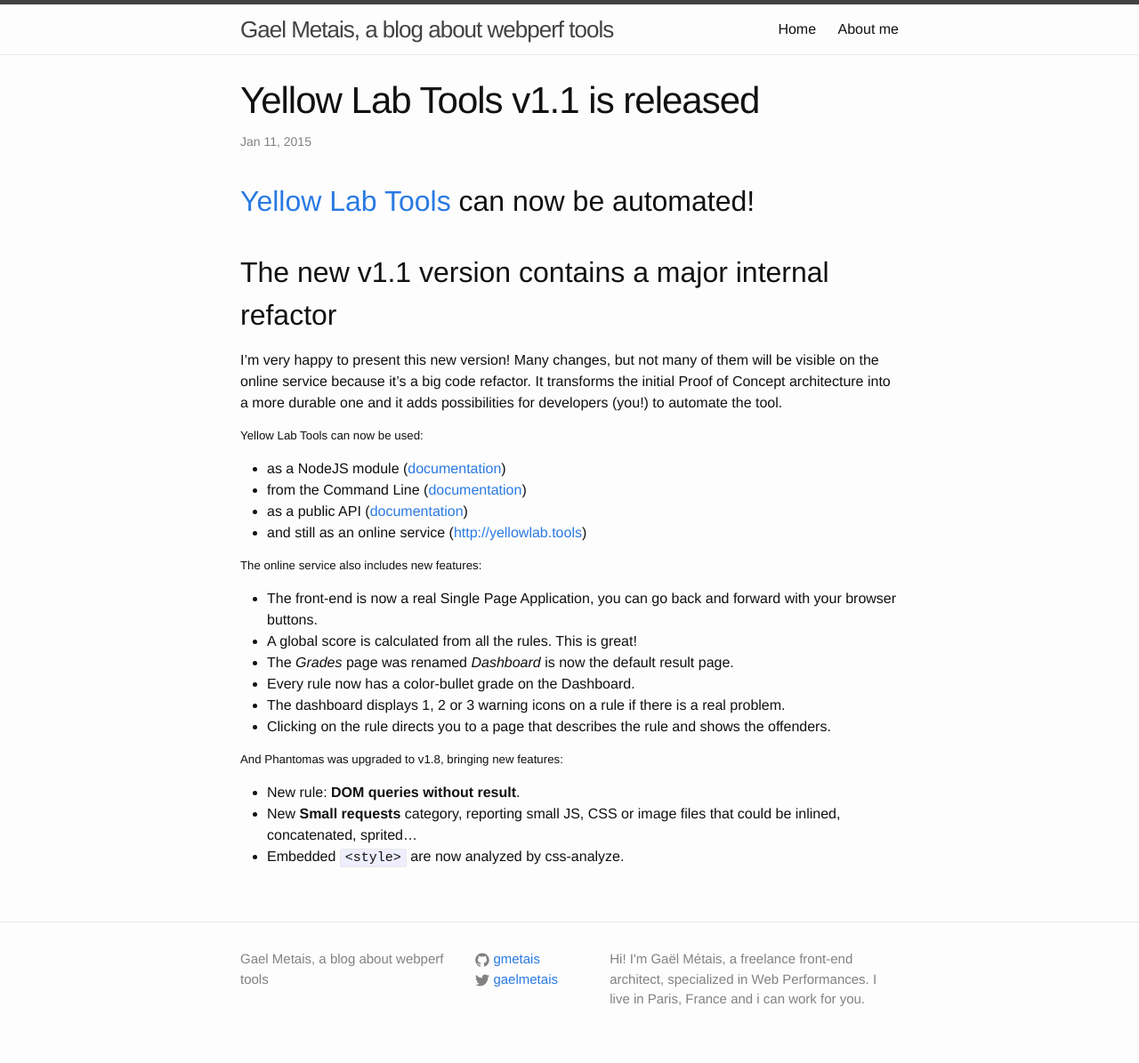
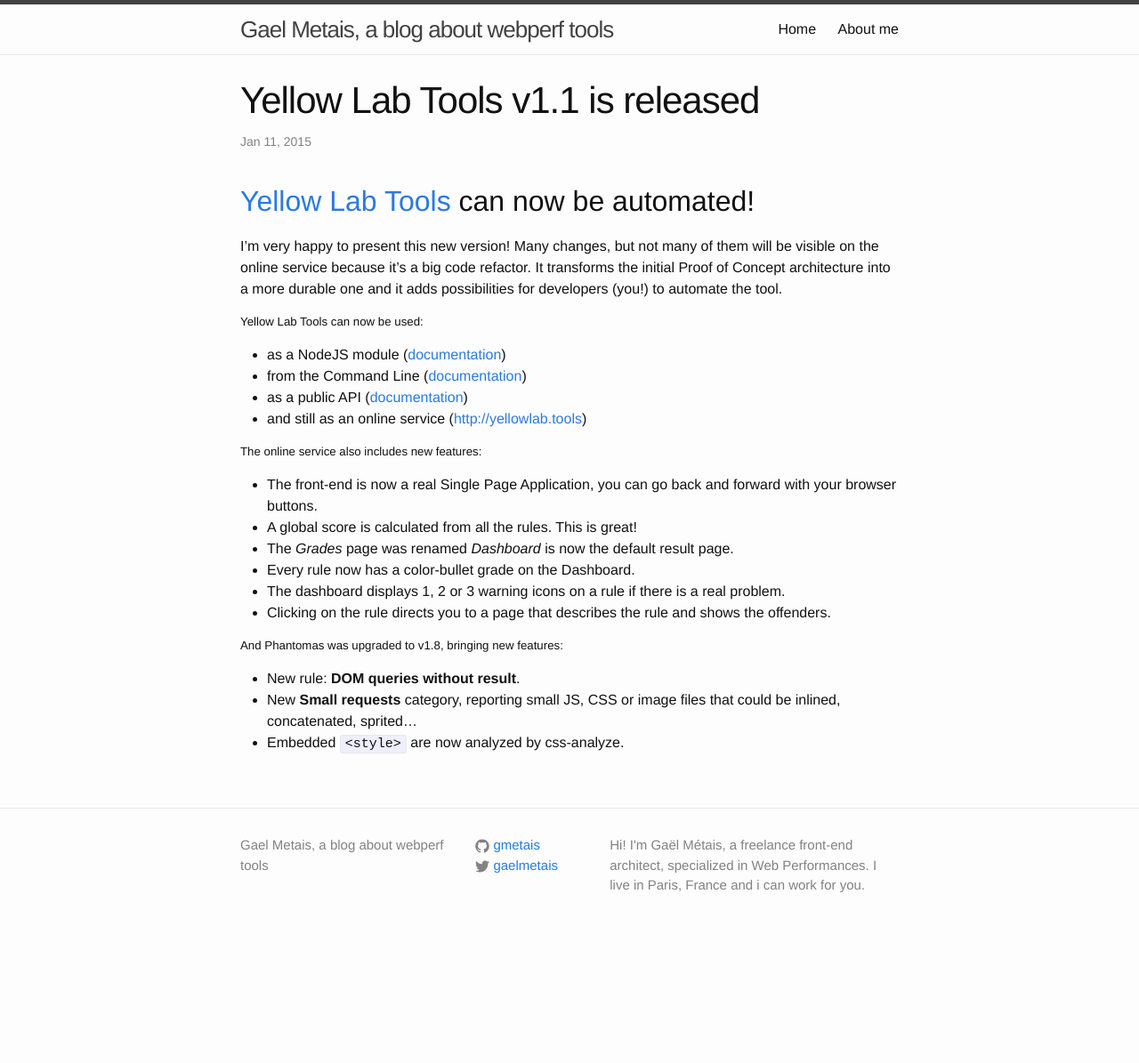
Before and after one commit to gmetais/gmetais.github.io, a Jekyll site: the page built from _posts/2015-01-11-version_1.1_released.markdown, in a window 1280 px wide. Shown: the whole page at 89% size. Built offline with Jekyll 4.4.1, drawn with Linux system fonts in a browser that asks for light colours; after the commit the page ends 1067 px from its top, so only the background shows below that.

Commit message:
Remove double title

```diff
--- a/_posts/2015-01-11-version_1.1_released.markdown
+++ b/_posts/2015-01-11-version_1.1_released.markdown
@@ -8,8 +8,6 @@
 ---
 [Yellow Lab Tools][YellowLab.tools] can now be automated!
 -----------------------------------------------------------
-
-## The new v1.1 version contains a major internal refactor
 
 I'm very happy to present this new version! Many changes, but not many of them will be visible on the online service because it's a big code refactor. It transforms the initial Proof of Concept architecture into a more durable one and it adds possibilities for developers (you!) to automate the tool.
 
```
